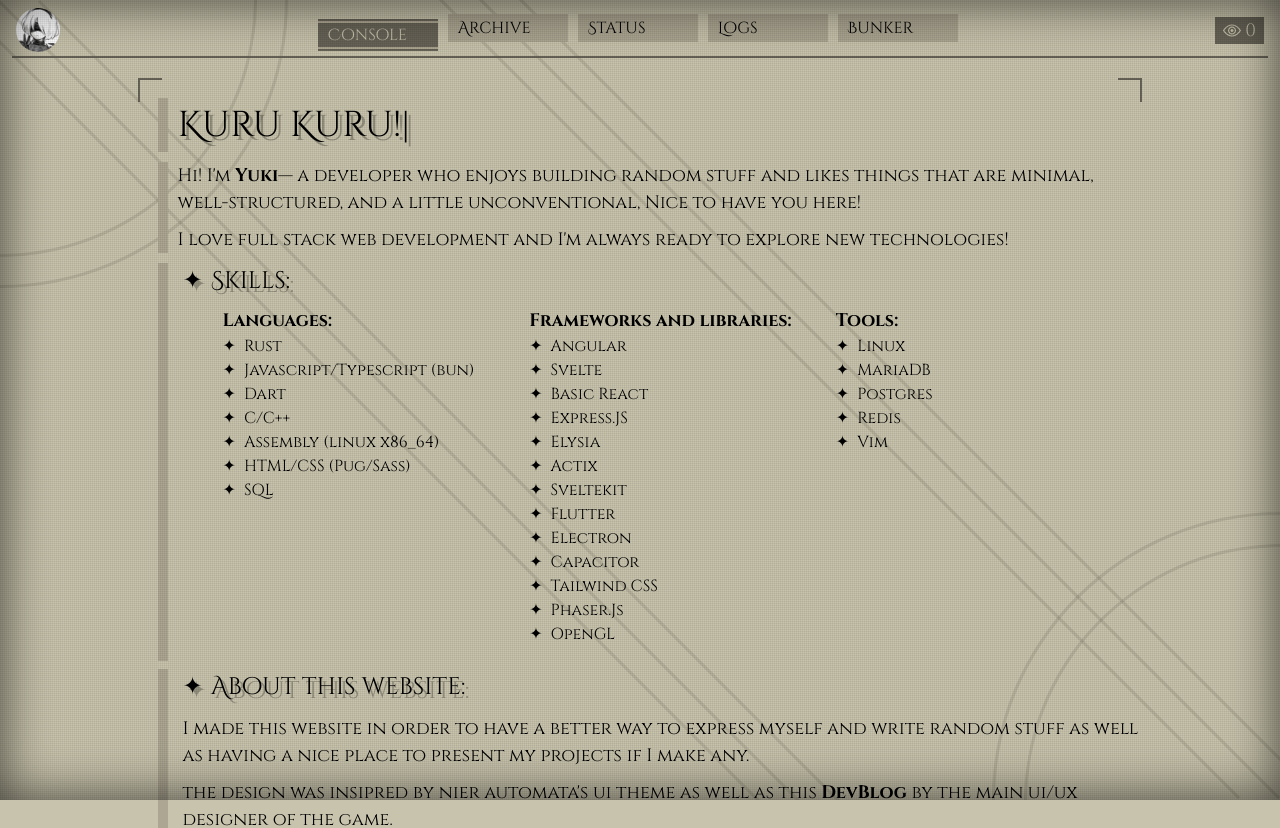
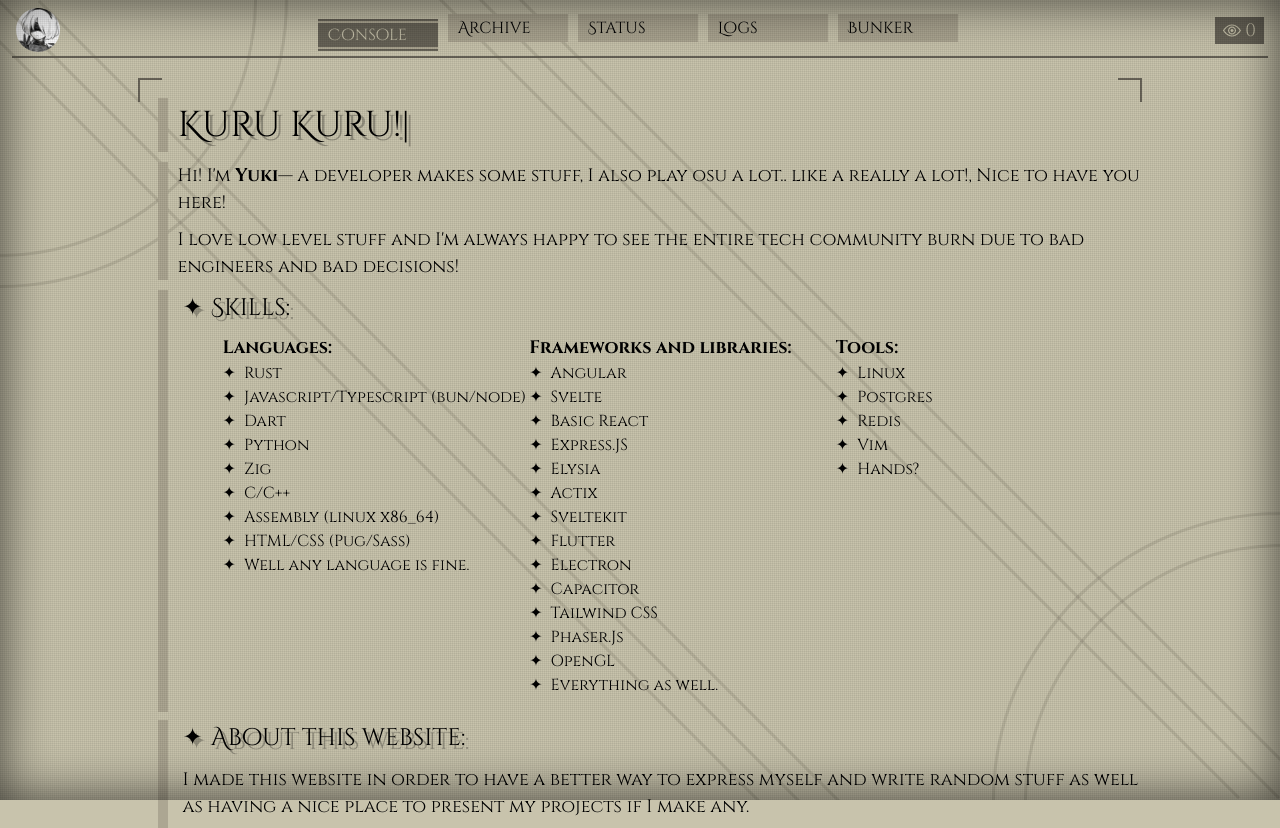
Before and after one commit to yukiisen/yukii, a SvelteKit app: page / in a window 1280 px wide. Shown: the top 828 px of the page. Built offline with nearby package versions, Linux system fonts and the light colour scheme; no server answers.

Commit message:
january update

```diff
--- a/src/routes/+page.svelte
+++ b/src/routes/+page.svelte
@@ -16,10 +16,10 @@
 <h1 class="before-deco">{ header }|</h1>
 <article class="before-deco">
     <p>
-        Hi! I'm <b>Yuki</b>— a developer who enjoys building random stuff and likes things that are minimal, well-structured, and a little unconventional, Nice to have you here!
+        Hi! I'm <b>Yuki</b>— a developer makes some stuff, I also play osu a lot.. like a really a lot!, Nice to have you here!
     </p>
     <p>
-        I love full stack web development and I'm always ready to explore new technologies!
+        I love low level stuff and I'm always happy to see the entire tech community burn due to bad engineers and bad decisions!
     </p>
 </article>
 
@@ -30,12 +30,14 @@
         <ul class="flex-1">
             <h3>Languages:</h3>
             <li class="list-element text-base">Rust</li>
-            <li class="list-element text-base">Javascript/Typescript (bun)</li>
+            <li class="list-element text-base">Javascript/Typescript (bun/node)</li>
             <li class="list-element text-base">Dart</li>
+            <li class="list-element text-base">Python</li>
+            <li class="list-element text-base">Zig</li>
             <li class="list-element text-base">C/C++</li>
             <li class="list-element text-base">Assembly (linux x86_64)</li>
             <li class="list-element text-base">HTML/CSS (Pug/Sass)</li>
-            <li class="list-element text-base">SQL</li>
+            <li class="list-element text-base">Well any language is fine.</li>
         </ul>
 
         <ul class="flex-1">
@@ -53,15 +55,16 @@
             <li class="list-element text-base">Tailwind CSS</li>
             <li class="list-element text-base">Phaser.Js</li>
             <li class="list-element text-base">OpenGL</li>
+            <li class="list-element text-base">Everything as well.</li>
         </ul>
 
         <ul class="flex-1">
             <h3>Tools:</h3>
             <li class="list-element text-base">Linux</li>
-            <li class="list-element text-base">MariaDB</li>
             <li class="list-element text-base">Postgres</li>
             <li class="list-element text-base">Redis</li>
             <li class="list-element text-base">Vim</li>
+            <li class="list-element text-base">Hands?</li>
         </ul>
     </section>
 
--- a/src/routes/status/+page.svelte
+++ b/src/routes/status/+page.svelte
@@ -21,20 +21,20 @@
 
 <article class="sub before-deco">
     <h2 class="list-element">So what's going on with me recently?</h2>
-    <!-- <p>Literally nothing, I have a lot of free time so I suppose it's better to use it for something useful</p> -->
-    <p>I'm suffering from opengl and the devils inside my head who're telling me to create something in assembly, maybe I'll make a tui file manager in nostd c instead.</p>
-    <p>I'm also totally addicted to osu!, I even see it in my dreams :)</p>
+    <p>I'm busy with my tests now, but I'm still working on some projects in my free time.</p>
+    <p>I'm currently trying to speed up the development of tomu in order to have a better music player.</p>
 </article>
 
 <article class="sub before-deco">
     <h2 class="list-element">So what do I plan to do?</h2>
     <ul class="ml-4 my-2">
-        <li class="list-element text-base">Finish the anime website that've been waiting for about five months now (given up almost).</li>
+        <!-- <li class="list-element text-base">Finish the anime website that've been waiting for about five months now (given up almost).</li> -->
         <li class="list-element text-base">Make an AI waifu.. um..</li>
-        <li class="list-element text-base">Finish learning opengl so that I can try vulkan.</li>
         <li class="list-element text-base">rebuild my horrible http server</li>
         <li class="list-element text-base">try to make a fun game (and a nice game engine).</li>
         <li class="list-element text-base">build a nice-ish scripting language.</li>
-        <li class="list-element text-base">build a federated chess website (although I'm kinda lazy for that).</li>
+        <li class="list-element text-base">build some sort of kernel.</li>
+        <li class="list-element text-base">Maybe make a story driven game as well.</li>
+        <li class="list-element text-base">Build stuff in zig until I hate it.</li>
     </ul>
 </article>
```
